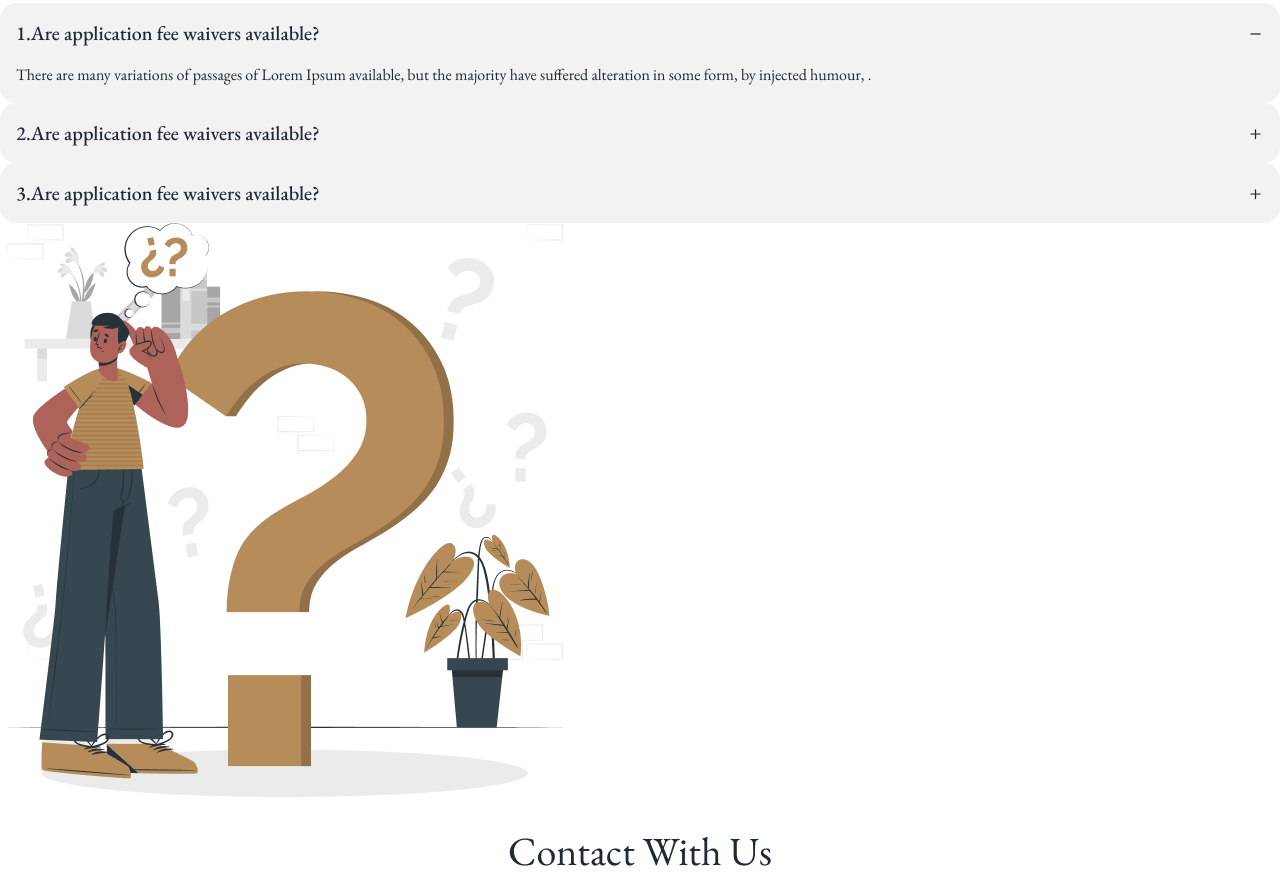
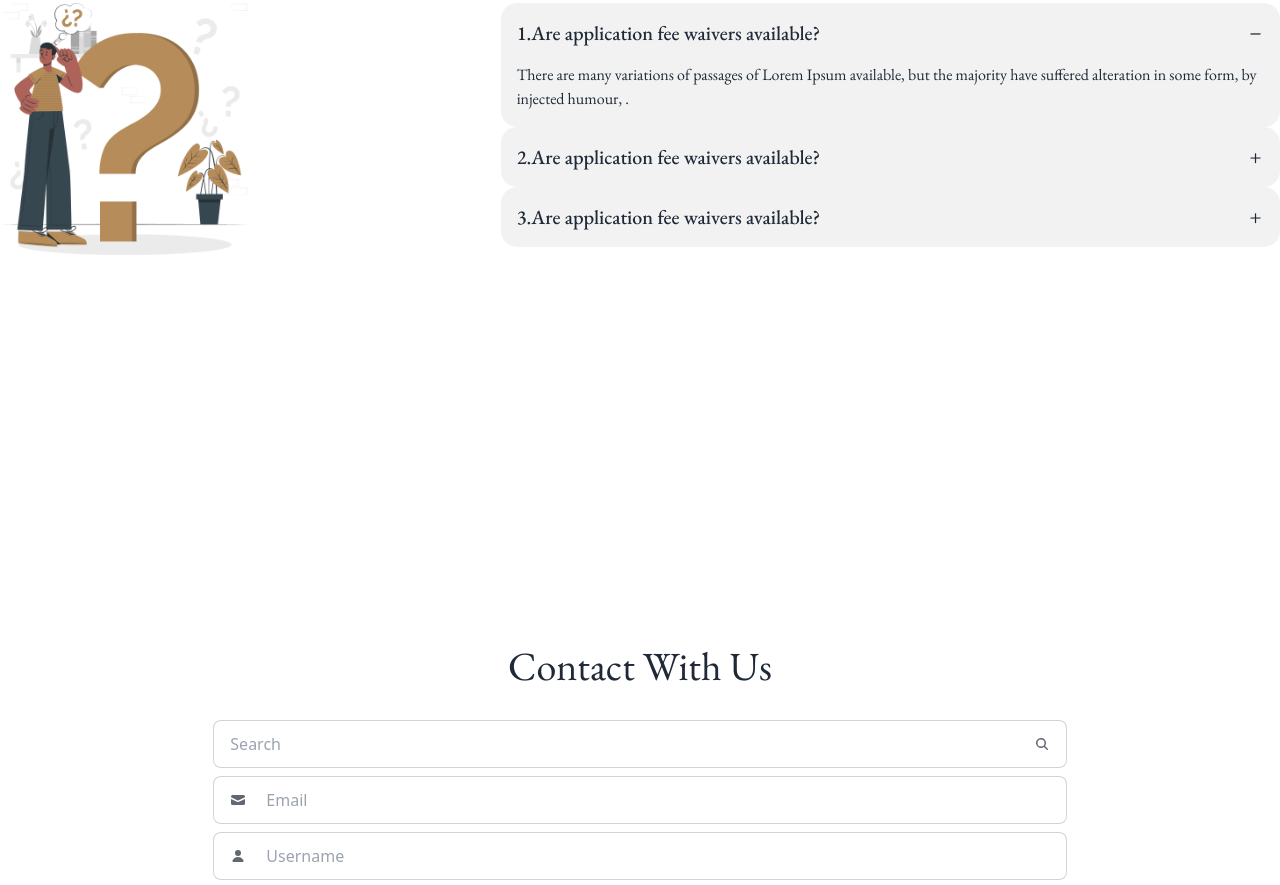
Before and after one commit to Ahnafd/Legal-Police, a plain HTML site: page index.html in a window 1280 px wide. Shown: the part 2802-3687 px from the top of the page. Drawn offline with nearby package versions, Linux system fonts and the light colour scheme.

Commit message:
final commit ar hobe na

```diff
--- a/index.html
+++ b/index.html
@@ -203,7 +203,12 @@
       </div>
     </div>
     <h2 class="dlm text-center mt-6 mb-6">Most Asked Question</h2>
-    <div class="flex flex-col accord">
+    <div class="flex flex-col lg:flex-row accord collapse">
+    <div class="items-center">
+      <!-- the thing to write -->
+       <img class="lg:h-1/2" src="images/faq.png" alt="">
+      </div>
+<div>
       <div class="collapse collapse-plus bg-base-200 accord-2">
         <input type="radio" name="my-accordion-3" checked="checked" />
         <div class="collapse-title text-xl font-medium">1.Are application fee waivers available?</div>
@@ -225,12 +230,9 @@
           <p>There are many variations of passages of Lorem Ipsum available, but the majority have suffered alteration in some form, by injected humour, . </p>
         </div>
       </div>
-      <div class="items-center">
-      <!-- the thing to write -->
-       <img src="images/faq.png" alt="">
-      </div>
     </div>
-    <h2 class="dlm text-center mt-6 mb-6">Contact With Us</h2>
+  </div>
+    <h2 class="dlm text-center sm:mt-32 mb-6">Contact With Us</h2>
     <div class="flex-col items-center flex">
       <div>
 
```
